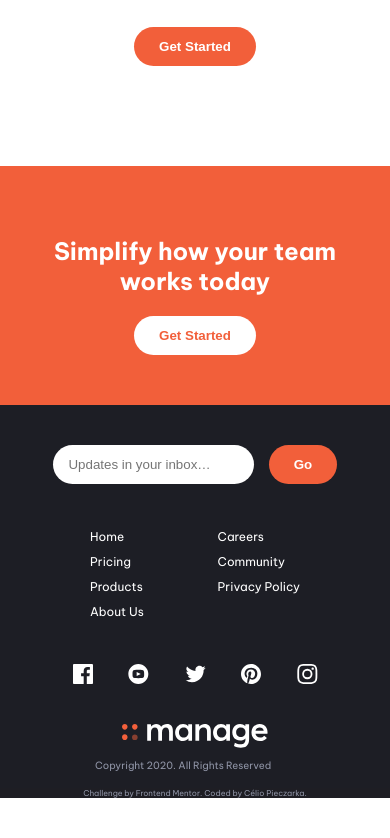
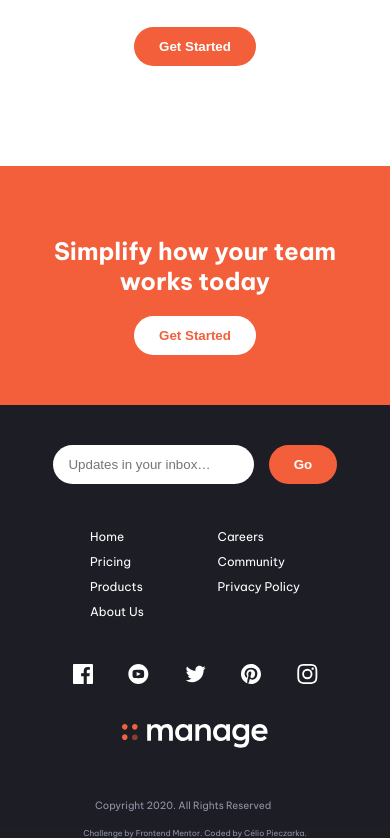
Before and after one commit to celioFagundes/landing-page-manage, a plain HTML site: page index.html in a window 390 px wide. Shown: the part 1883-2721 px from the top of the page. Before the commit the page ends 2681 px from the top, so only its background shows below. Drawn offline with nearby package versions, Linux system fonts and the light colour scheme; files whose address does not match are found by name.

Commit message:
fix copyright

```diff
--- a/css/styles.scss
+++ b/css/styles.scss
@@ -316,6 +316,7 @@ h3 {
       }
     }
     .copyright {
+      margin-top: 50px;
       font-size: 10px;
       align-self: flex-end;
       color: $darkGrayishBlue;
@@ -414,6 +415,7 @@ h3 {
         flex-direction: column-reverse;
         align-items: center;
         width: 100%;
+
         position: relative;
         .contacts {
           display: flex;
@@ -421,6 +423,9 @@ h3 {
           align-items: center;
           justify-content: space-between;
           width: 100%;
+          img{
+            padding-bottom: 40px;
+          }
           .social-medias {
             padding-top: 0;
             width: 70%;
```
Also changed, not shown: css/styles.css, 1 other file.
